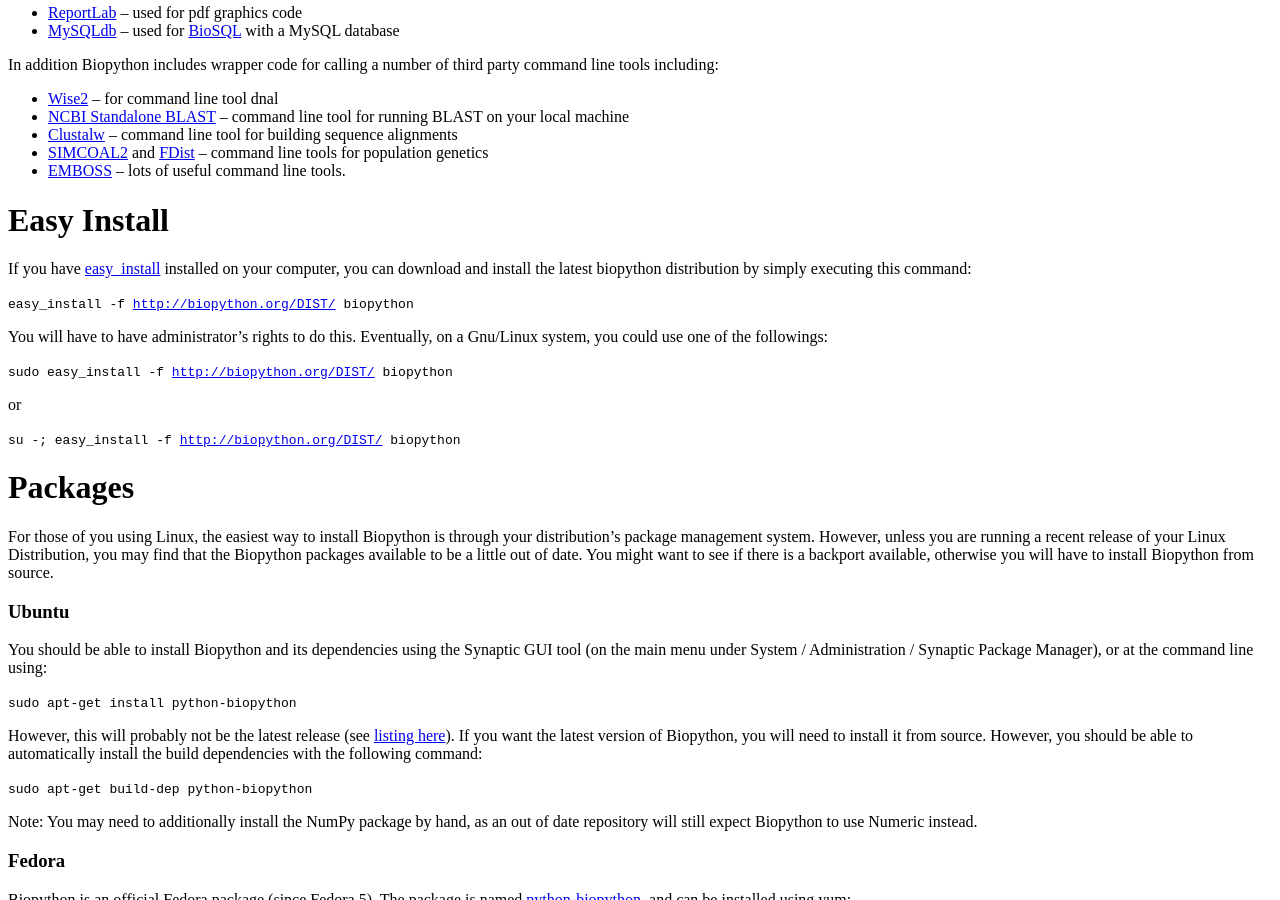
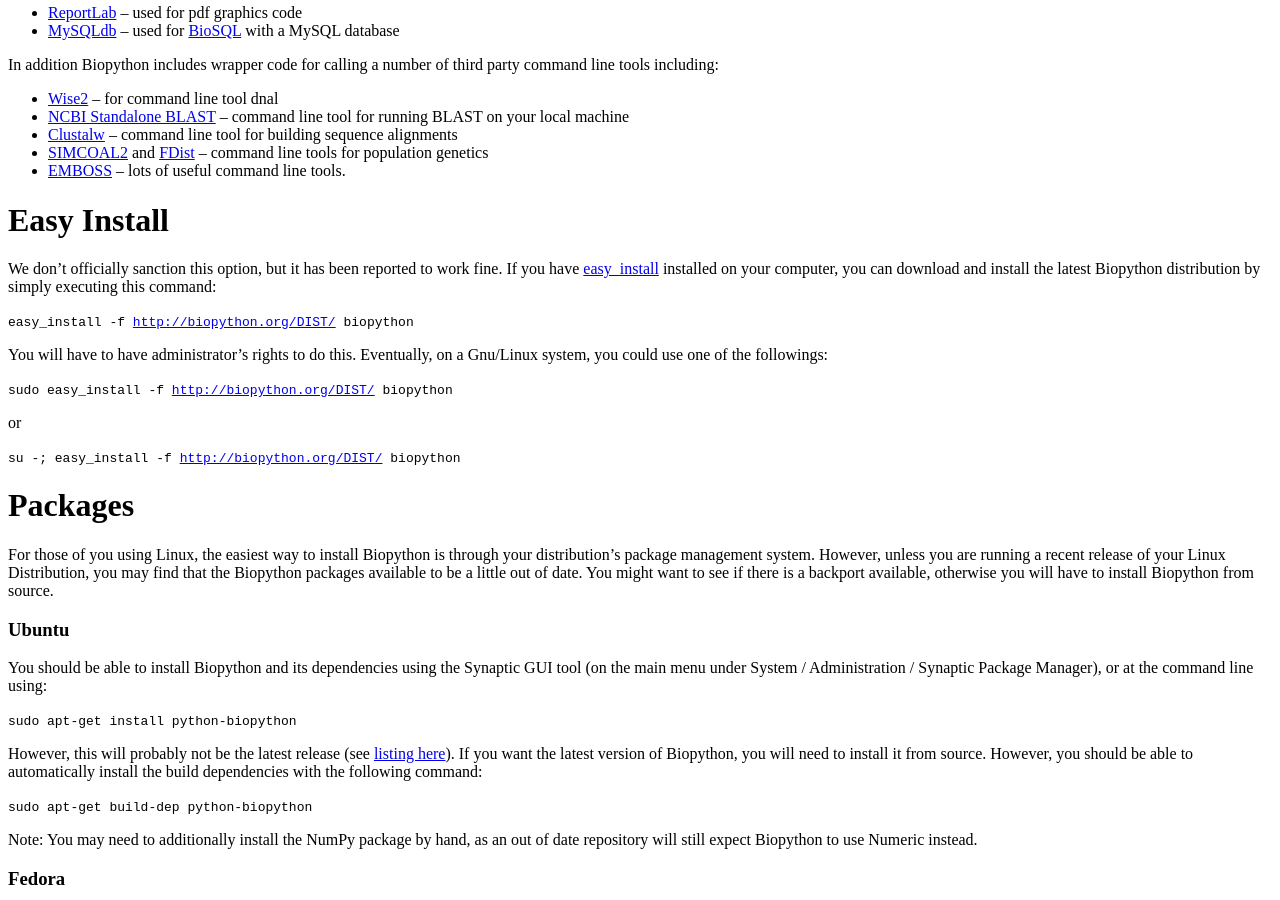
Before and after one commit to biopython/biopython.github.io, a Jekyll site: the page built from wiki/Download.md, in a window 1280 px wide and 900 px high, scrolled down 1036 px. Built offline with Jekyll 4.4.1, drawn with Linux system fonts in a browser that asks for light colours.

Commit message:
/* Easy Install */ Not officially sanctioned.  Fixed typo

```diff
--- a/wiki/Download.md
+++ b/wiki/Download.md
@@ -110,10 +110,11 @@ third party command line tools including:
 Easy Install
 ============
 
-If you have
+We don't officially sanction this option, but it has been reported to
+work fine. If you have
 [easy\_install](http://peak.telecommunity.com/DevCenter/EasyInstall)
 installed on your computer, you can download and install the latest
-biopython distribution by simply executing this command:
+Biopython distribution by simply executing this command:
 
 `easy_install -f `[`http://biopython.org/DIST/`](http://biopython.org/DIST/)` biopython`
 
```
Also changed, not shown: 1 other file.
